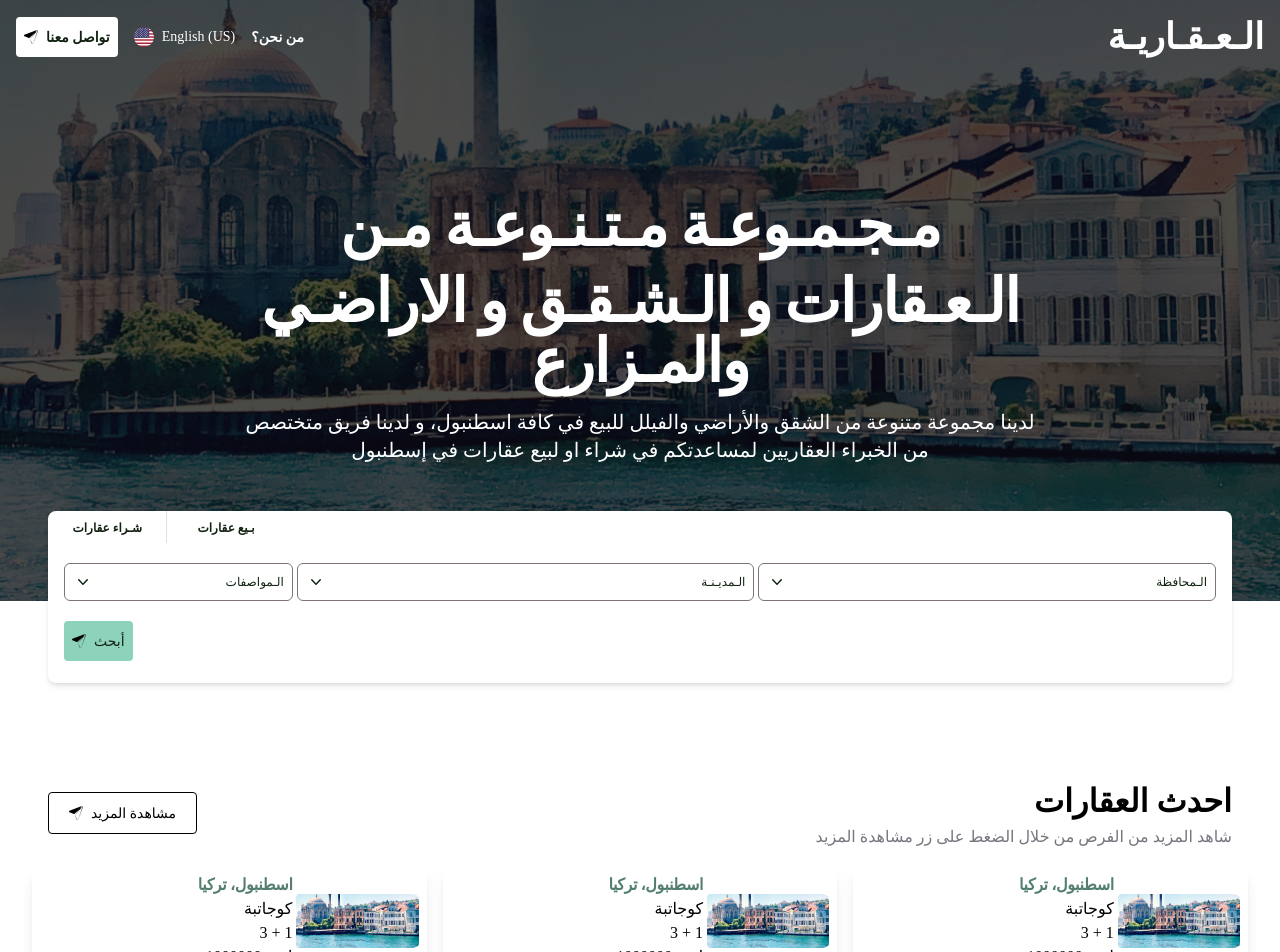
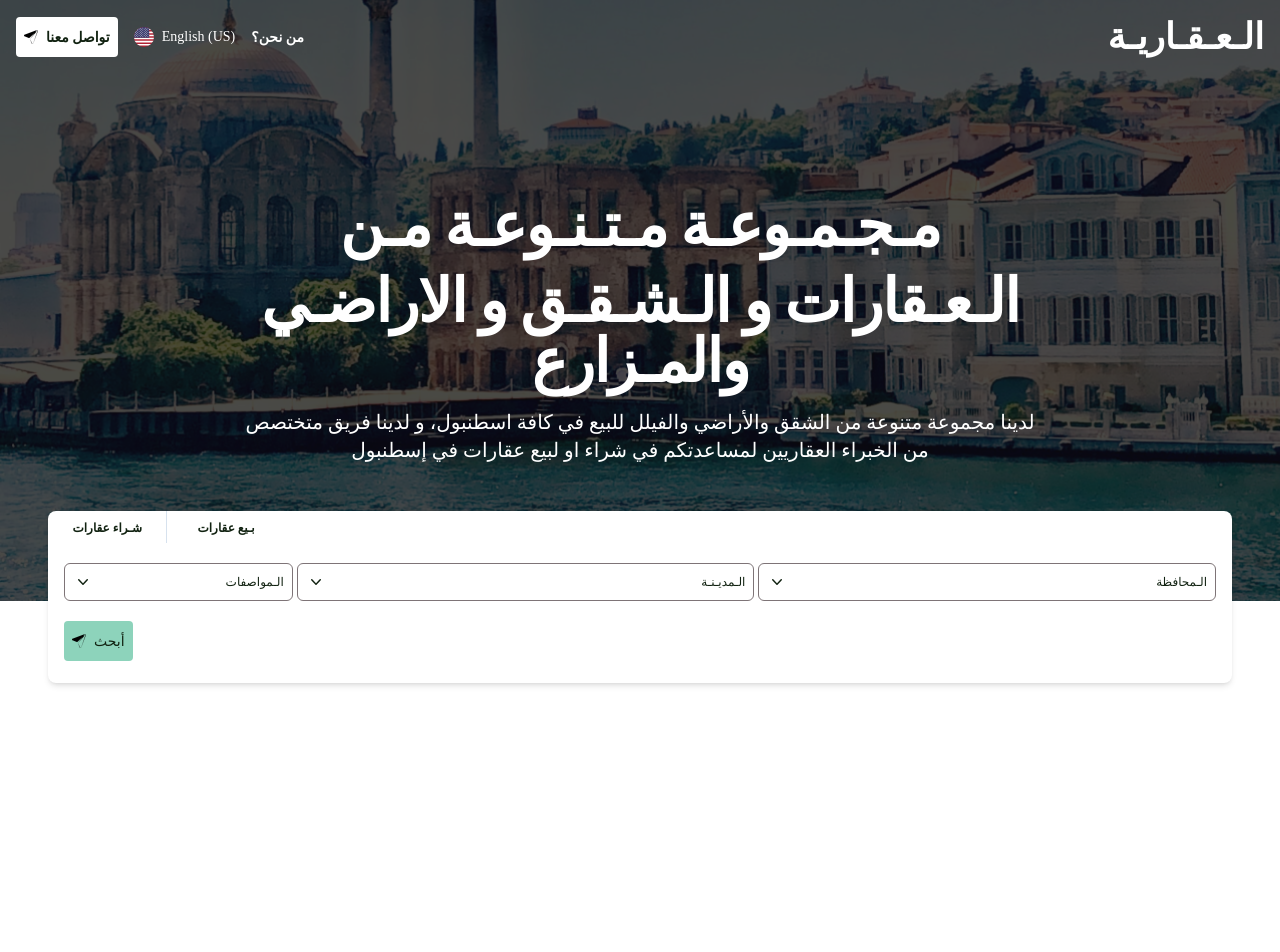
Before and after one commit to MayceAlazzawi/realstates-react-tailwind, a React (Create React App) app: page / in a window 1280 px wide. Shown: the top 952 px of the page. After the commit the page ends 800 px from the top, so only its background shows below. Built offline with nearby package versions, Linux system fonts and the light colour scheme.

Commit message:
updating

```diff
--- a/src/App.tsx
+++ b/src/App.tsx
@@ -10,7 +10,7 @@ const App: FC = () => {
   return (
     <div className="App font-body  flex justify-center items-center  flex-col">
       <Hero />
-      <Container />
+      {/* <Container /> */}
     </div>
   );
 };
```
